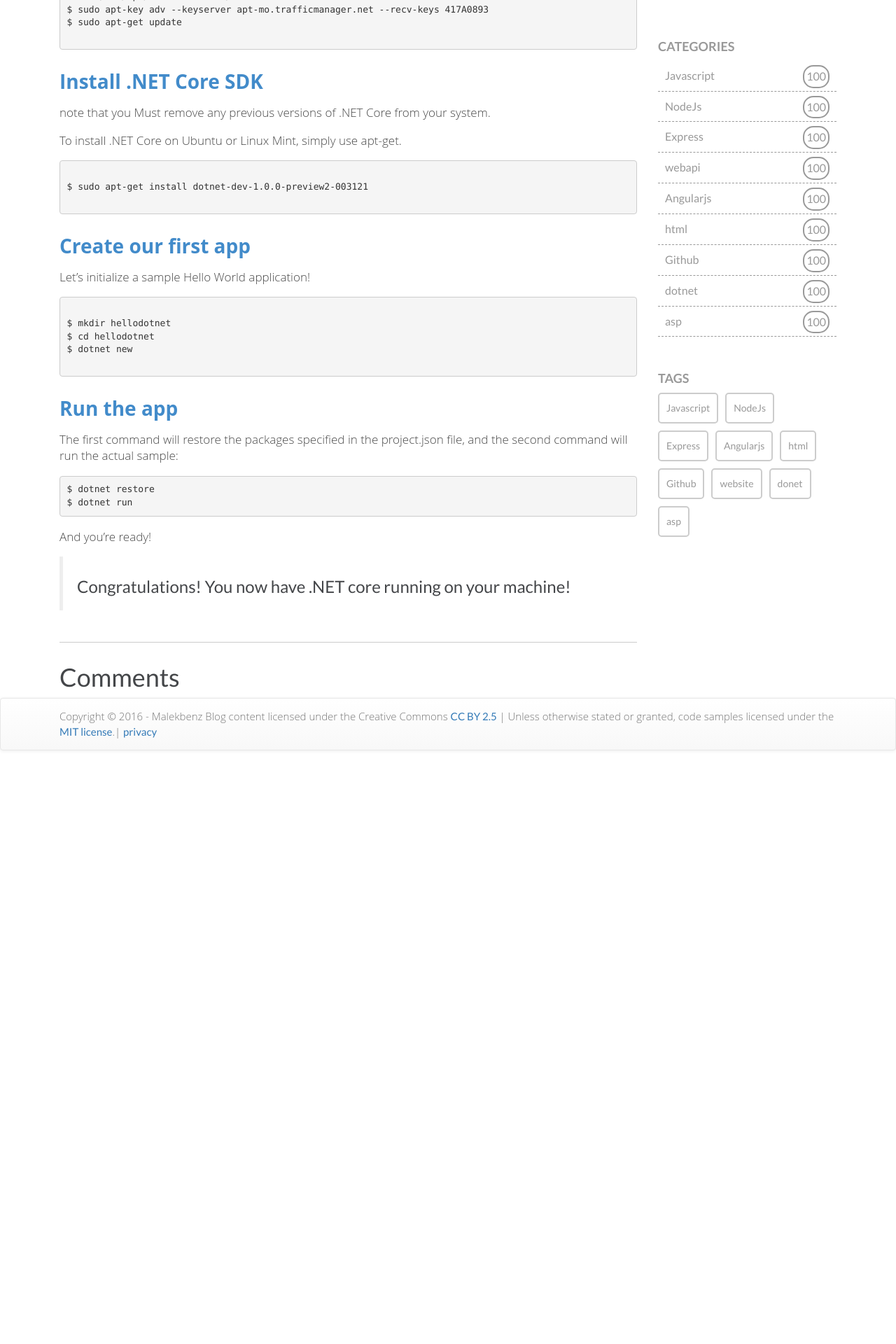
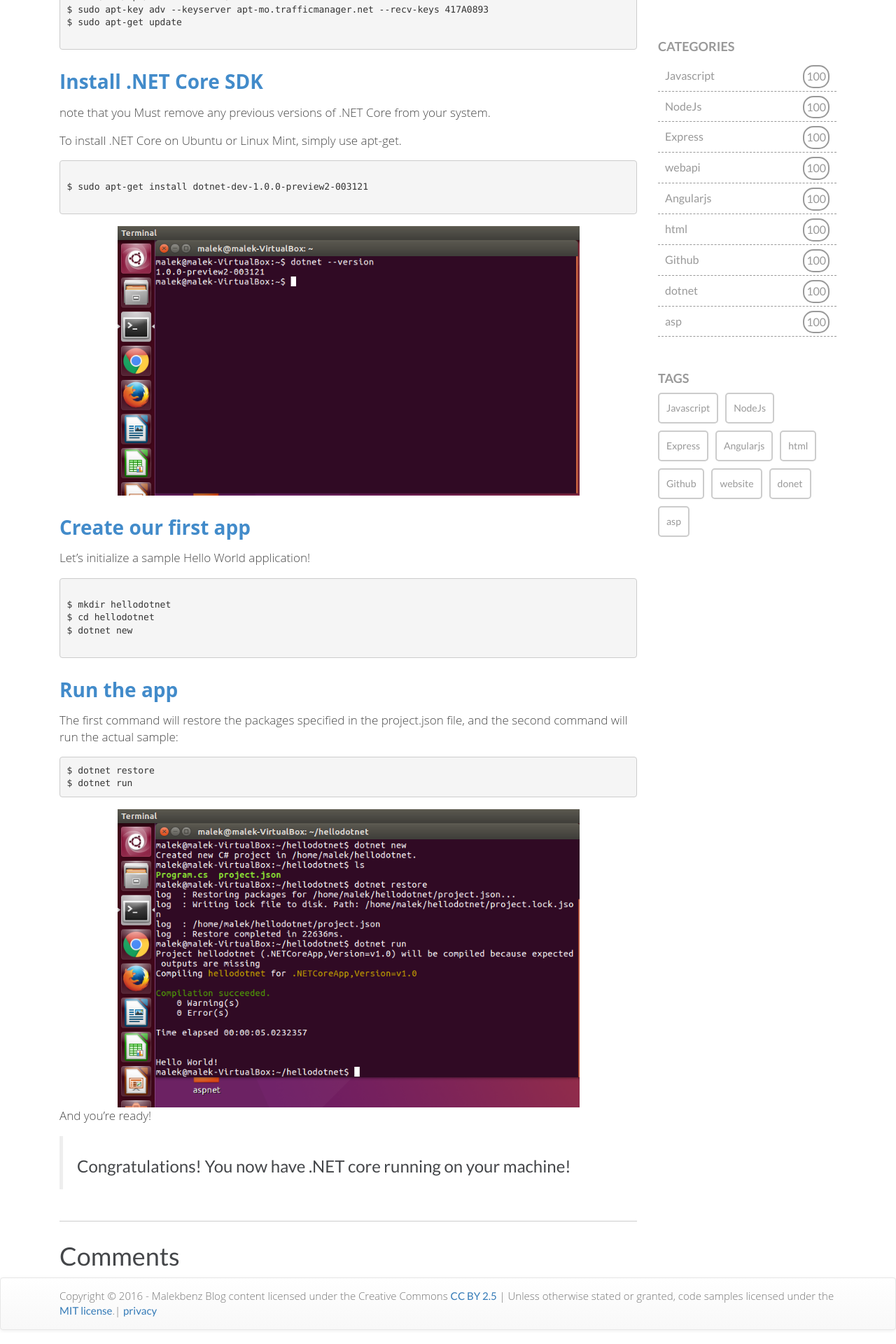
Before and after one commit to malekbenz/malekbenz, a Jekyll site: the page built from _posts/2016-08-01-Install-dotnet-core-linux.md, in a window 1280 px wide. Shown: the part 941-2861 px from the top of the page at 70% size. Built offline with Jekyll 4.4.1, drawn with Linux system fonts in a browser that asks for light colours; nearby versions of some CDN libraries; comment, search, counter and statistics services are not loaded; before the commit the page ends 2033 px from its top, so only the background shows below that.

Commit message:
dotnet core post

````diff
--- a/_posts/2016-08-01-Install-dotnet-core-linux.md
+++ b/_posts/2016-08-01-Install-dotnet-core-linux.md
@@ -39,7 +39,7 @@ To install .NET Core on Ubuntu or Linux Mint, simply use apt-get.
 $ sudo apt-get install dotnet-dev-1.0.0-preview2-003121
 
 ```
-
+![CMD](/images/dotnet/version.png){:class="img-responsive" :max-width="80%"}
 ## Create our first app
 
 Let's initialize a sample Hello World application!
@@ -60,7 +60,7 @@ The first command will restore the packages specified in the project.json file,
 $ dotnet restore
 $ dotnet run
 ```
-
+![CMD](/images/dotnet/run.png){:class="img-responsive" :max-width="80%"}
 And you're ready!
 
 
````
Also changed, not shown: images/dotnet/run.png (added), images/dotnet/version.png (added).
